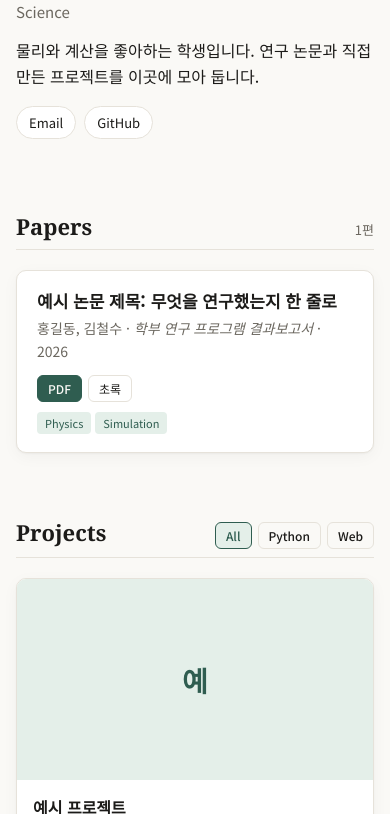
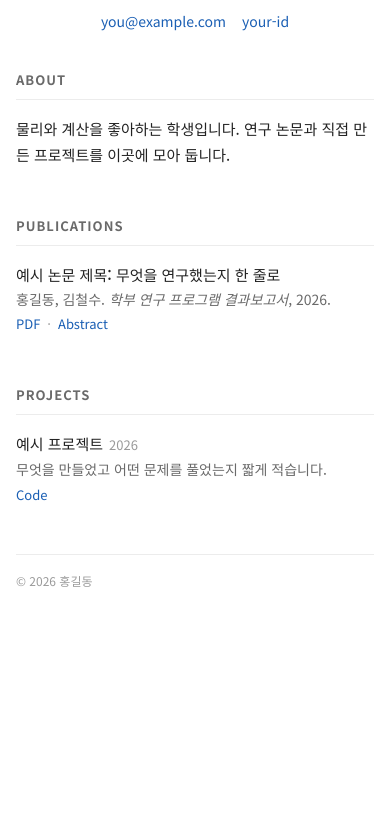
Before and after one commit to uxixs/uxixs.github.io, a plain HTML site: page index.html in a window 390 px wide. Shown: the part 261-1075 px from the top of the page. After the commit the page ends 892 px from the top, so only its background shows below. Drawn offline with Linux system fonts and the light colour scheme.

Commit message:
Redesign as two-column academic homepage
Fixed profile sidebar on the left, publications and projects as
text lists on the right. Stacks to one column on mobile.

Co-Authored-By: Claude Opus 5.5 <noreply@anthropic.com>

```diff
--- a/data.js
+++ b/data.js
@@ -23,7 +23,7 @@ window.SITE = {
       authors: "홍길동, 김철수",
       venue: "학부 연구 프로그램 결과보고서",
       year: 2026,
-      abstract: "논문 요약을 두세 문장으로 적습니다. 카드에서 '초록' 버튼을 누르면 펼쳐집니다.",
+      abstract: "논문 요약을 두세 문장으로 적습니다. 'Abstract'를 누르면 펼쳐집니다.",
       pdf: "papers/example.pdf",   // papers/ 폴더에 넣은 PDF 파일 이름
       link: "",                    // arXiv, 학회 페이지 등 외부 링크
       code: "",                    // 관련 코드 저장소
--- a/index.html
+++ b/index.html
@@ -7,56 +7,37 @@
   <meta name="description" content="Papers and projects">
   <link rel="preconnect" href="https://fonts.googleapis.com">
   <link rel="preconnect" href="https://fonts.gstatic.com" crossorigin>
-  <link href="https://fonts.googleapis.com/css2?family=Noto+Sans+KR:wght@400;500;700&family=Noto+Serif+KR:wght@600;700&display=swap" rel="stylesheet">
+  <link href="https://fonts.googleapis.com/css2?family=Noto+Sans+KR:wght@400;500;700&display=swap" rel="stylesheet">
   <link rel="stylesheet" href="style.css">
 </head>
 <body>
-  <header class="top">
-    <nav class="wrap nav">
-      <a class="brand" href="#" id="brand"></a>
-      <div class="nav-links">
-        <a href="#papers">Papers</a>
-        <a href="#projects">Projects</a>
-        <a href="#contact">Contact</a>
-        <button class="theme" id="theme" aria-label="다크 모드 전환">◐</button>
-      </div>
-    </nav>
-  </header>
-
-  <main class="wrap">
-    <section class="hero">
+  <div class="layout">
+    <aside class="profile">
       <div class="avatar" id="avatar"></div>
-      <div>
       <h1 id="name"></h1>
       <p class="role" id="role"></p>
-        <p class="bio" id="bio"></p>
-        <div class="chips" id="hero-links"></div>
-      </div>
+      <ul class="links" id="links"></ul>
+    </aside>
+
+    <main class="content">
+      <section id="about">
+        <h2>About</h2>
+        <p id="bio"></p>
       </section>
 
       <section id="papers">
-      <div class="section-head">
-        <h2>Papers</h2>
-        <span class="count" id="paper-count"></span>
-      </div>
-      <ol class="papers" id="paper-list"></ol>
+        <h2>Publications</h2>
+        <ul class="pubs" id="paper-list"></ul>
       </section>
 
       <section id="projects">
-      <div class="section-head">
         <h2>Projects</h2>
-        <div class="filters" id="filters"></div>
-      </div>
-      <div class="grid" id="project-grid"></div>
+        <ul class="projects" id="project-list"></ul>
       </section>
 
-    <section id="contact" class="contact">
-      <h2>Contact</h2>
-      <p id="contact-line"></p>
-    </section>
+      <footer class="foot" id="foot"></footer>
     </main>
-
-  <footer class="wrap foot" id="foot"></footer>
+  </div>
 
   <script src="data.js"></script>
   <script src="main.js"></script>
--- a/main.js
+++ b/main.js
@@ -1,24 +1,14 @@
 (function () {
   const S = window.SITE || {};
+  const L = S.links || {};
   const $ = (id) => document.getElementById(id);
   const esc = (s) => String(s ?? "").replace(/[&<>"']/g, (c) =>
     ({ "&": "&amp;", "<": "&lt;", ">": "&gt;", '"': "&quot;", "'": "&#39;" }[c]));
-  const L = S.links || {};
+  const a = (href, label) => `<a href="${esc(href)}" target="_blank" rel="noopener">${label}</a>`;
+  const byYear = (list) => [...(list || [])].sort((x, y) => (y.year || 0) - (x.year || 0));
 
-  // ---- theme toggle (remembered per browser) ----
-  const root = document.documentElement;
-  try { const t = localStorage.getItem("theme"); if (t) root.dataset.theme = t; } catch (e) {}
-  $("theme").addEventListener("click", () => {
-    const dark = root.dataset.theme
-      ? root.dataset.theme === "dark"
-      : matchMedia("(prefers-color-scheme: dark)").matches;
-    root.dataset.theme = dark ? "light" : "dark";
-    try { localStorage.setItem("theme", root.dataset.theme); } catch (e) {}
-  });
-
-  // ---- header / hero ----
-  document.title = S.name ? `${S.name} · Portfolio` : "Portfolio";
-  $("brand").textContent = S.name || "";
+  // ---- profile ----
+  document.title = S.name || "Portfolio";
   $("name").textContent = S.name || "";
   $("role").textContent = S.role || "";
   $("bio").textContent = S.bio || "";
@@ -26,73 +16,50 @@
   if (S.photo) av.style.backgroundImage = `url("${S.photo}")`;
   else av.textContent = (S.name || "?").trim().charAt(0);
 
-  const heroLinks = [
-    L.email && [`mailto:${L.email}`, "Email"],
-    L.github && [L.github, "GitHub"],
-    L.scholar && [L.scholar, "Google Scholar"],
-    L.cv && [L.cv, "CV"],
+  const links = [
+    L.email && ["Email", `mailto:${L.email}`, L.email],
+    L.github && ["GitHub", L.github, L.github.replace(/^https?:\/\/(www\.)?github\.com\//, "")],
+    L.scholar && ["Scholar", L.scholar, "Google Scholar"],
+    L.cv && ["CV", L.cv, "PDF"],
   ].filter(Boolean);
-  $("hero-links").innerHTML = heroLinks
-    .map(([href, label]) => `<a class="chip" href="${esc(href)}" target="_blank" rel="noopener">${label}</a>`)
+  $("links").innerHTML = links
+    .map(([k, href, label]) => `<li><span class="k">${k}</span>${a(href, esc(label))}</li>`)
     .join("");
 
-  const tagsHtml = (tags) => tags && tags.length
-    ? `<div class="tags">${tags.map((t) => `<span class="tag">${esc(t)}</span>`).join("")}</div>` : "";
-  const linkBtn = (href, label, primary) => href
-    ? `<a class="btn${primary ? " primary" : ""}" href="${esc(href)}" target="_blank" rel="noopener">${label}</a>` : "";
-
-  // ---- papers (newest first) ----
-  const papers = [...(S.papers || [])].sort((a, b) => (b.year || 0) - (a.year || 0));
-  $("paper-count").textContent = papers.length ? `${papers.length}편` : "";
-  $("paper-list").innerHTML = papers.length ? papers.map((p, i) => `
-    <li class="paper">
-      <p class="paper-title">${esc(p.title)}</p>
-      <p class="paper-meta">${esc(p.authors)}${p.venue ? ` · <span class="venue">${esc(p.venue)}</span>` : ""}${p.year ? ` · ${esc(p.year)}` : ""}</p>
-      <div class="actions">
-        ${linkBtn(p.pdf, "PDF", true)}
-        ${p.abstract ? `<button class="btn" data-abs="${i}">초록</button>` : ""}
-        ${linkBtn(p.link, "Link")}
-        ${linkBtn(p.code, "Code")}
-      </div>
+  // ---- publications ----
+  const papers = byYear(S.papers);
+  $("paper-list").innerHTML = papers.length ? papers.map((p, i) => {
+    const btns = [
+      p.pdf && a(p.pdf, "PDF"),
+      p.abstract && `<button data-abs="${i}">Abstract</button>`,
+      p.link && a(p.link, "Link"),
+      p.code && a(p.code, "Code"),
+    ].filter(Boolean).join("");
+    return `<li>
+      <div class="pub-title">${esc(p.title)}</div>
+      <div class="pub-meta">${esc(p.authors)}${p.venue ? `. <em>${esc(p.venue)}</em>` : ""}${p.year ? `, ${esc(p.year)}` : ""}.</div>
+      ${btns ? `<div class="pub-links">${btns}</div>` : ""}
       ${p.abstract ? `<p class="abstract" id="abs-${i}">${esc(p.abstract)}</p>` : ""}
-      ${tagsHtml(p.tags)}
-    </li>`).join("") : `<li class="empty">아직 등록된 논문이 없습니다.</li>`;
+    </li>`;
+  }).join("") : `<li class="empty">준비 중입니다.</li>`;
   $("paper-list").addEventListener("click", (e) => {
     const b = e.target.closest("[data-abs]");
     if (b) $("abs-" + b.dataset.abs).classList.toggle("open");
   });
 
-  // ---- projects with tag filter ----
-  const projects = [...(S.projects || [])].sort((a, b) => (b.year || 0) - (a.year || 0));
-  const allTags = [...new Set(projects.flatMap((p) => p.tags || []))];
-  let active = "All";
+  // ---- projects ----
+  const projects = byYear(S.projects);
+  $("project-list").innerHTML = projects.length ? projects.map((p) => {
+    const btns = [p.demo && a(p.demo, "Demo"), p.code && a(p.code, "Code")].filter(Boolean).join("");
+    return `<li>
+      ${p.image ? `<div class="thumb" style="background-image:url('${esc(p.image)}')"></div>` : ""}
+      <div>
+        <span class="proj-title">${esc(p.title)}</span>${p.year ? `<span class="proj-year">${esc(p.year)}</span>` : ""}
+        <p class="proj-desc">${esc(p.description)}</p>
+        ${btns ? `<div class="pub-links">${btns}</div>` : ""}
+      </div>
+    </li>`;
+  }).join("") : `<li class="empty">준비 중입니다.</li>`;
 
-  function renderProjects() {
-    const list = active === "All" ? projects : projects.filter((p) => (p.tags || []).includes(active));
-    $("project-grid").innerHTML = list.length ? list.map((p) => `
-      <article class="card">
-        <div class="thumb" ${p.image ? `style="background-image:url('${esc(p.image)}')"` : ""}>${p.image ? "" : esc((p.title || "?").charAt(0))}</div>
-        <div class="card-body">
-          <h3>${esc(p.title)}</h3>
-          ${p.year ? `<span class="year">${esc(p.year)}</span>` : ""}
-          <p>${esc(p.description)}</p>
-          ${tagsHtml(p.tags)}
-          <div class="actions">${linkBtn(p.demo, "Demo", true)}${linkBtn(p.code, "Code")}</div>
-        </div>
-      </article>`).join("") : `<p class="empty">아직 등록된 작업물이 없습니다.</p>`;
-    $("filters").innerHTML = allTags.length > 1
-      ? ["All", ...allTags].map((t) => `<button class="btn${t === active ? " active" : ""}" data-tag="${esc(t)}">${esc(t)}</button>`).join("")
-      : "";
-  }
-  $("filters").addEventListener("click", (e) => {
-    const b = e.target.closest("[data-tag]");
-    if (b) { active = b.dataset.tag; renderProjects(); }
-  });
-  renderProjects();
-
-  // ---- contact / footer ----
-  $("contact-line").innerHTML = L.email
-    ? `연락은 <a href="mailto:${esc(L.email)}">${esc(L.email)}</a> 로 주세요.`
-    : "연락처를 data.js에 추가하세요.";
   $("foot").textContent = `© ${new Date().getFullYear()} ${S.name || ""}`;
 })();
--- a/style.css
+++ b/style.css
@@ -1,142 +1,115 @@
 :root {
-  --bg: #faf9f6;
-  --surface: #ffffff;
-  --text: #1c1b19;
-  --muted: #6b675f;
-  --line: #e6e2da;
-  --accent: #2f5d50;
-  --accent-soft: #e4efe9;
-  --shadow: 0 1px 2px rgba(0,0,0,.04), 0 4px 16px rgba(0,0,0,.04);
-  --serif: "Noto Serif KR", Georgia, serif;
-  --sans: "Noto Sans KR", system-ui, -apple-system, sans-serif;
-}
-:root[data-theme="dark"] {
-  --bg: #141513;
-  --surface: #1c1d1b;
-  --text: #ecebe6;
-  --muted: #a19d94;
-  --line: #2e2f2c;
-  --accent: #8cc7b3;
-  --accent-soft: #22312c;
-  --shadow: none;
+  --bg: #ffffff;
+  --text: #222222;
+  --muted: #6a6a6a;
+  --faint: #9a9a9a;
+  --line: #ececec;
+  --link: #1a5fb4;
+  --avatar-bg: #f1f3f5;
+  --sans: "Noto Sans KR", -apple-system, BlinkMacSystemFont, "Segoe UI", sans-serif;
 }
 @media (prefers-color-scheme: dark) {
   :root:not([data-theme="light"]) {
-    --bg: #141513;
-    --surface: #1c1d1b;
-    --text: #ecebe6;
-    --muted: #a19d94;
-    --line: #2e2f2c;
-    --accent: #8cc7b3;
-    --accent-soft: #22312c;
-    --shadow: none;
+    --bg: #161718;
+    --text: #e6e6e6;
+    --muted: #a3a3a3;
+    --faint: #7a7a7a;
+    --line: #2a2b2d;
+    --link: #7fb0ff;
+    --avatar-bg: #222426;
   }
+}
+:root[data-theme="dark"] {
+  --bg: #161718;
+  --text: #e6e6e6;
+  --muted: #a3a3a3;
+  --faint: #7a7a7a;
+  --line: #2a2b2d;
+  --link: #7fb0ff;
+  --avatar-bg: #222426;
 }
 
 * { box-sizing: border-box; }
-html { scroll-behavior: smooth; }
 body {
   margin: 0;
   background: var(--bg);
   color: var(--text);
-  font: 16px/1.65 var(--sans);
+  font: 15px/1.7 var(--sans);
   -webkit-font-smoothing: antialiased;
 }
-a { color: var(--accent); text-decoration: none; }
+a { color: var(--link); text-decoration: none; }
 a:hover { text-decoration: underline; }
-.wrap { max-width: 880px; margin: 0 auto; padding: 0 16px; }
 
-/* nav */
-.top {
-  position: sticky; top: 0; z-index: 10;
-  background: color-mix(in srgb, var(--bg) 88%, transparent);
-  backdrop-filter: blur(8px);
-  border-bottom: 1px solid var(--line);
-}
-.nav { display: flex; align-items: center; justify-content: space-between; height: 56px; }
-.brand { font-family: var(--serif); font-weight: 700; color: var(--text); }
-.nav-links { display: flex; gap: 18px; align-items: center; font-size: 14px; }
-.nav-links a { color: var(--muted); }
-.nav-links a:hover { color: var(--text); text-decoration: none; }
-.theme {
-  border: 1px solid var(--line); background: var(--surface); color: var(--text);
-  width: 30px; height: 30px; border-radius: 50%; cursor: pointer; font-size: 14px;
+/* two columns */
+.layout {
+  max-width: 1000px;
+  margin: 0 auto;
+  padding: 72px 32px;
+  display: grid;
+  grid-template-columns: 220px 1fr;
+  gap: 64px;
 }
 
-/* hero */
-.hero { display: flex; gap: 28px; align-items: center; padding: 64px 0 40px; }
+/* left: profile */
+.profile { position: sticky; top: 72px; align-self: start; }
 .avatar {
-  flex: none; width: 112px; height: 112px; border-radius: 50%;
-  background: var(--accent-soft) center/cover no-repeat;
+  width: 160px; height: 160px; border-radius: 50%;
+  background: var(--avatar-bg) center/cover no-repeat;
   display: grid; place-items: center;
-  font: 700 36px var(--serif); color: var(--accent);
+  font-size: 56px; font-weight: 500; color: var(--faint);
+  margin-bottom: 20px;
 }
-h1 { font: 700 34px/1.2 var(--serif); margin: 0 0 4px; }
-.role { color: var(--muted); margin: 0 0 12px; font-size: 15px; }
-.bio { margin: 0 0 16px; max-width: 56ch; }
-.chips { display: flex; flex-wrap: wrap; gap: 8px; }
-.chip {
-  display: inline-flex; align-items: center; gap: 6px;
-  padding: 5px 12px; border: 1px solid var(--line); border-radius: 999px;
-  background: var(--surface); color: var(--text); font-size: 13px;
+.profile h1 { font-size: 22px; font-weight: 700; margin: 0; line-height: 1.3; }
+.role { color: var(--muted); font-size: 14px; margin: 6px 0 18px; }
+.links { list-style: none; padding: 0; margin: 0; font-size: 14px; }
+.links li { padding: 3px 0; }
+.links .k { display: inline-block; width: 64px; color: var(--faint); }
+
+/* right: content */
+section { margin-bottom: 48px; }
+h2 {
+  font-size: 13px; font-weight: 700; letter-spacing: .08em; text-transform: uppercase;
+  color: var(--muted); margin: 0 0 16px; padding-bottom: 8px; border-bottom: 1px solid var(--line);
 }
-.chip:hover { border-color: var(--accent); color: var(--accent); text-decoration: none; }
+#about p { margin: 0; }
 
-/* sections */
-section { padding: 32px 0; scroll-margin-top: 56px; }
-.section-head {
-  display: flex; align-items: baseline; justify-content: space-between; gap: 12px;
-  flex-wrap: wrap; border-bottom: 1px solid var(--line); margin-bottom: 20px; padding-bottom: 8px;
+/* publications */
+.pubs, .projects { list-style: none; margin: 0; padding: 0; }
+.pubs li { margin-bottom: 22px; }
+.pub-title { font-weight: 500; }
+.pub-meta { color: var(--muted); font-size: 14px; }
+.pub-meta em { font-style: italic; }
+.pub-links { font-size: 13px; margin-top: 2px; }
+.pub-links a, .pub-links button {
+  font: inherit; color: var(--link); background: none; border: 0; padding: 0; cursor: pointer;
 }
-h2 { font: 700 22px var(--serif); margin: 0; }
-.count { color: var(--muted); font-size: 13px; }
-
-/* papers */
-.papers { list-style: none; margin: 0; padding: 0; display: grid; gap: 14px; }
-.paper {
-  background: var(--surface); border: 1px solid var(--line); border-radius: 10px;
-  padding: 18px 20px; box-shadow: var(--shadow);
+.pub-links button:hover { text-decoration: underline; }
+.pub-links > * + *::before { content: "·"; color: var(--faint); margin: 0 7px; display: inline-block; }
+.abstract {
+  display: none; margin: 8px 0 0; font-size: 14px; color: var(--muted);
+  padding-left: 12px; border-left: 2px solid var(--line);
 }
-.paper-title { font-weight: 700; font-size: 17px; line-height: 1.4; margin: 0 0 4px; }
-.paper-meta { color: var(--muted); font-size: 14px; margin: 0; }
-.paper-meta .venue { font-style: italic; }
-.actions { display: flex; flex-wrap: wrap; gap: 6px; margin-top: 12px; }
-.btn {
-  font: 500 12px var(--sans); padding: 4px 10px; border-radius: 6px;
-  border: 1px solid var(--line); background: transparent; color: var(--text); cursor: pointer;
-}
-.btn:hover { border-color: var(--accent); color: var(--accent); text-decoration: none; }
-.btn.primary { background: var(--accent); border-color: var(--accent); color: var(--bg); }
-.btn.primary:hover { opacity: .9; color: var(--bg); }
-.abstract { display: none; margin: 12px 0 0; font-size: 14px; color: var(--muted); border-left: 2px solid var(--accent); padding-left: 12px; }
 .abstract.open { display: block; }
-.tags { display: flex; flex-wrap: wrap; gap: 4px; margin-top: 10px; }
-.tag { font-size: 11px; padding: 2px 8px; border-radius: 4px; background: var(--accent-soft); color: var(--accent); }
 
 /* projects */
-.filters { display: flex; flex-wrap: wrap; gap: 6px; }
-.filters .btn.active { background: var(--accent-soft); border-color: var(--accent); color: var(--accent); }
-.grid { display: grid; grid-template-columns: repeat(auto-fill, minmax(250px, 1fr)); gap: 16px; }
-.card {
-  background: var(--surface); border: 1px solid var(--line); border-radius: 10px;
-  overflow: hidden; display: flex; flex-direction: column; box-shadow: var(--shadow);
+.projects li { display: flex; gap: 16px; margin-bottom: 22px; align-items: flex-start; }
+.thumb {
+  flex: none; width: 120px; aspect-ratio: 4/3; border-radius: 4px;
+  background: var(--avatar-bg) center/cover no-repeat; border: 1px solid var(--line);
 }
-.thumb {
-  aspect-ratio: 16/9; background: var(--accent-soft) center/cover no-repeat;
-  display: grid; place-items: center; color: var(--accent); font: 700 28px var(--serif);
+.proj-title { font-weight: 500; }
+.proj-year { color: var(--faint); font-size: 13px; margin-left: 6px; }
+.proj-desc { color: var(--muted); font-size: 14px; margin: 2px 0 0; }
+
+.empty { color: var(--faint); font-size: 14px; }
+.foot { color: var(--faint); font-size: 12px; padding-top: 16px; border-top: 1px solid var(--line); }
+
+/* mobile: stack */
+@media (max-width: 760px) {
+  .layout { grid-template-columns: 1fr; gap: 32px; padding: 40px 16px; }
+  .profile { position: static; text-align: center; }
+  .avatar { width: 112px; height: 112px; font-size: 40px; margin: 0 auto 16px; }
+  .links { display: flex; flex-wrap: wrap; justify-content: center; gap: 4px 16px; }
+  .links .k { display: none; }
+  .thumb { width: 88px; }
 }
-.card-body { padding: 14px 16px 16px; display: flex; flex-direction: column; flex: 1; }
-.card h3 { margin: 0 0 4px; font-size: 16px; }
-.card p { margin: 0; font-size: 14px; color: var(--muted); flex: 1; }
-.year { font-size: 12px; color: var(--muted); }
-
-.empty { color: var(--muted); font-size: 14px; }
-.contact p { margin: 0; }
-.foot { color: var(--muted); font-size: 12px; padding: 32px 16px 48px; border-top: 1px solid var(--line); margin-top: 24px; }
-
-@media (max-width: 600px) {
-  .hero { flex-direction: column; align-items: flex-start; gap: 18px; padding-top: 40px; }
-  .avatar { width: 84px; height: 84px; font-size: 28px; }
-  h1 { font-size: 28px; }
-  .nav-links { gap: 12px; }
-}
```
Lines whose indentation alone changed are shown as unchanged.
